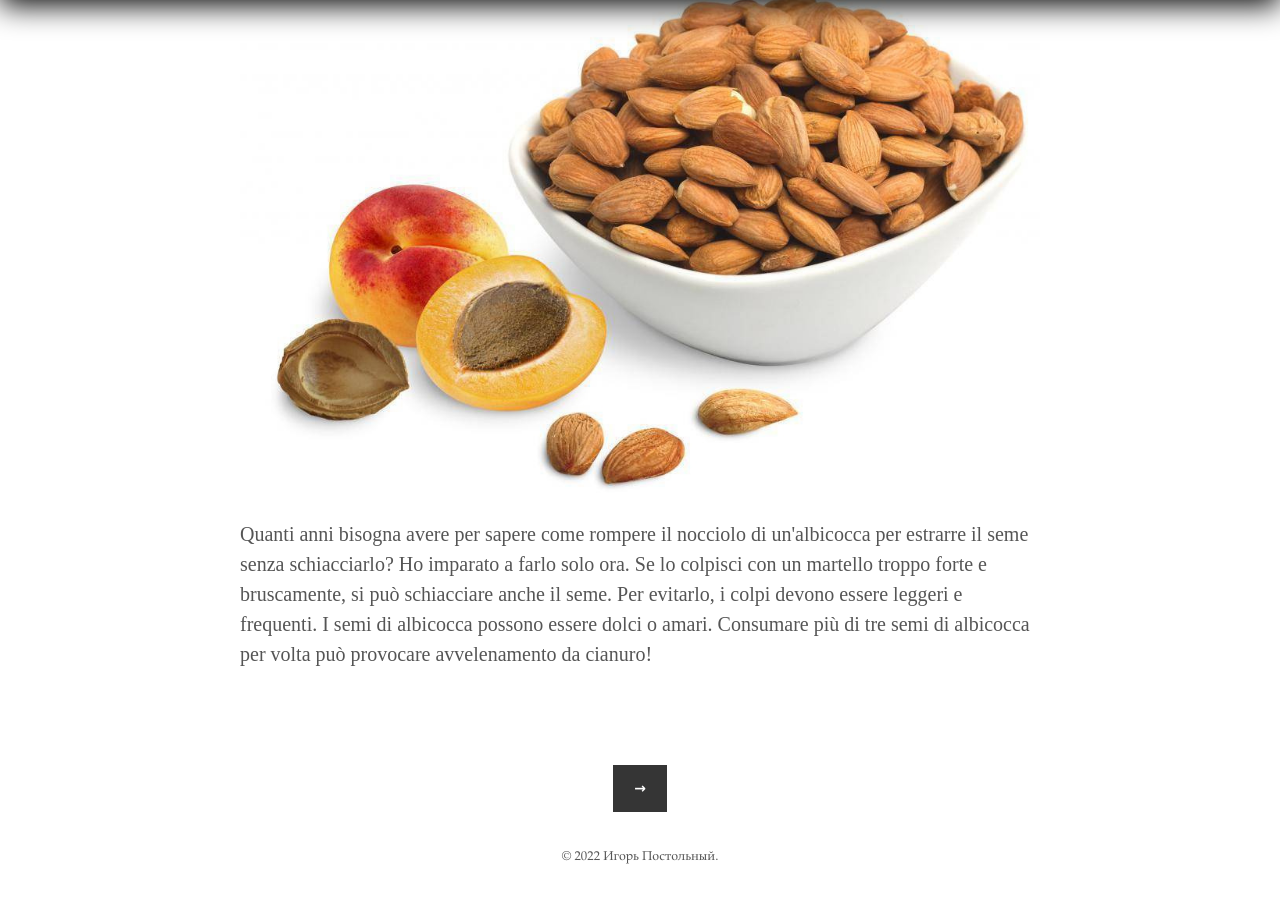
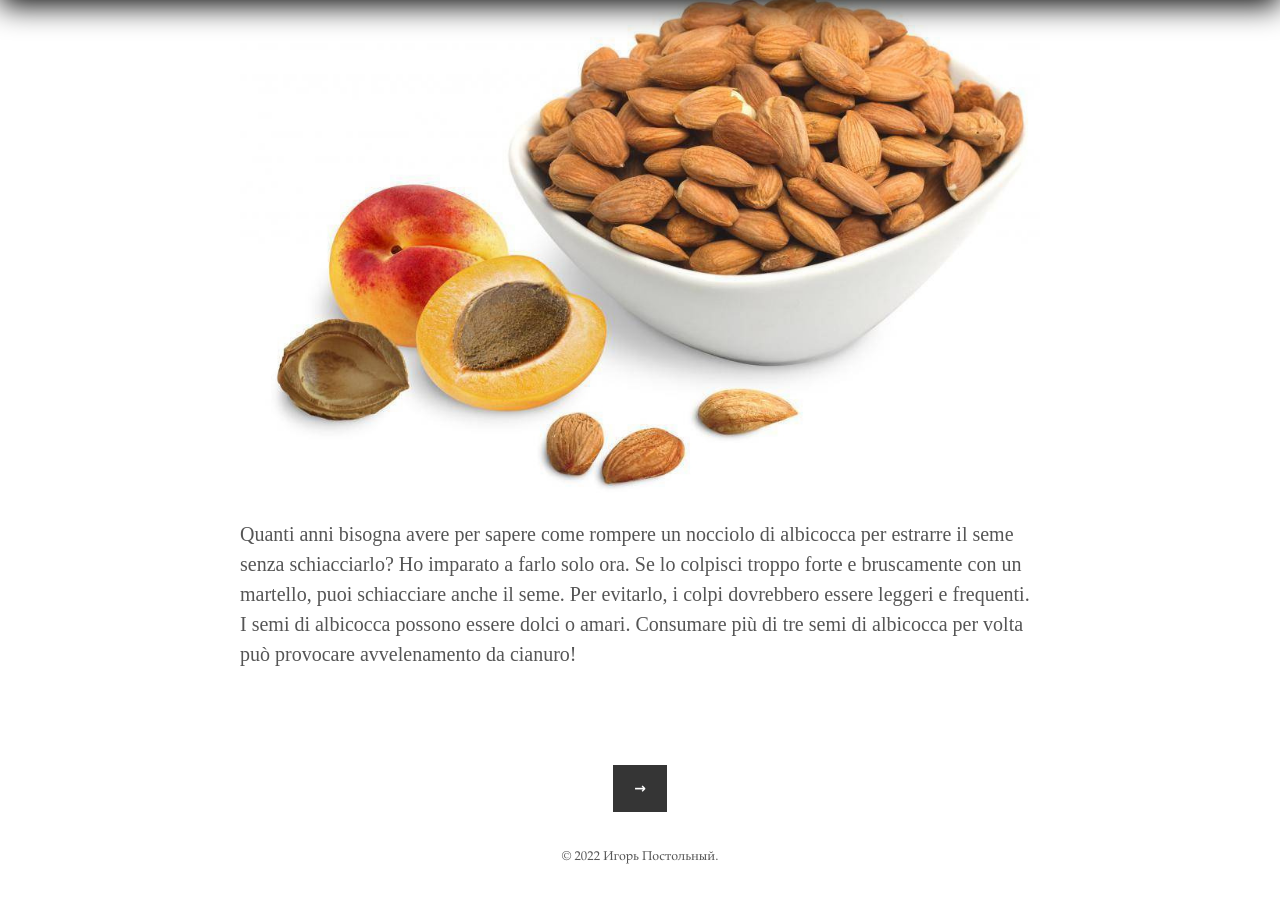
Before and after one commit to postolny/postolny.github.io, a Jekyll site: the page built from _posts/2022-08-05-come-rompere-i-noccioli-di-albicocca.md, in a window 1280 px wide and 900 px high, scrolled down 699 px. Built offline with Jekyll 4.4.1, drawn with Linux system fonts in a browser that asks for light colours.

Commit message:
Add files via upload

```diff
--- a/_posts/2022-08-05-come-rompere-i-noccioli-di-albicocca.md
+++ b/_posts/2022-08-05-come-rompere-i-noccioli-di-albicocca.md
@@ -1,7 +1,7 @@
 ---
 layout: post
 title: "Come rompere i noccioli di albicocca"
-description: "Quanti anni bisogna avere per sapere come rompere il nocciolo di un'albicocca per estrarre il seme senza schiacciarlo? Ho imparato a farlo solo ora. Se lo colpisci con un martello troppo forte e bruscamente, si può schiacciare anche il seme."
+description: "Quanti anni bisogna avere per sapere come rompere un nocciolo di albicocca per estrarre il seme senza schiacciarlo? Ho imparato a farlo solo ora. Se lo colpisci troppo forte e bruscamente con un martello, puoi schiacciare anche il seme."
 author: "И. Постольный"
 comments: false
 categories:
@@ -10,4 +10,4 @@
 
 ![tisana erica]({{ site.baseurl }}/img/semi-di-albicocca.jpg)
 
-Quanti anni bisogna avere per sapere come rompere il nocciolo di un'albicocca per estrarre il seme senza schiacciarlo? Ho imparato a farlo solo ora. Se lo colpisci con un martello troppo forte e bruscamente, si può schiacciare anche il seme. Per evitarlo, i colpi devono essere leggeri e frequenti. I semi di albicocca possono essere dolci o amari. Consumare più di tre semi di albicocca per volta può provocare avvelenamento da cianuro!
+Quanti anni bisogna avere per sapere come rompere un nocciolo di albicocca per estrarre il seme senza schiacciarlo? Ho imparato a farlo solo ora. Se lo colpisci troppo forte e bruscamente con un martello, puoi schiacciare anche il seme. Per evitarlo, i colpi dovrebbero essere leggeri e frequenti. I semi di albicocca possono essere dolci o amari. Consumare più di tre semi di albicocca per volta può provocare avvelenamento da cianuro!
```
